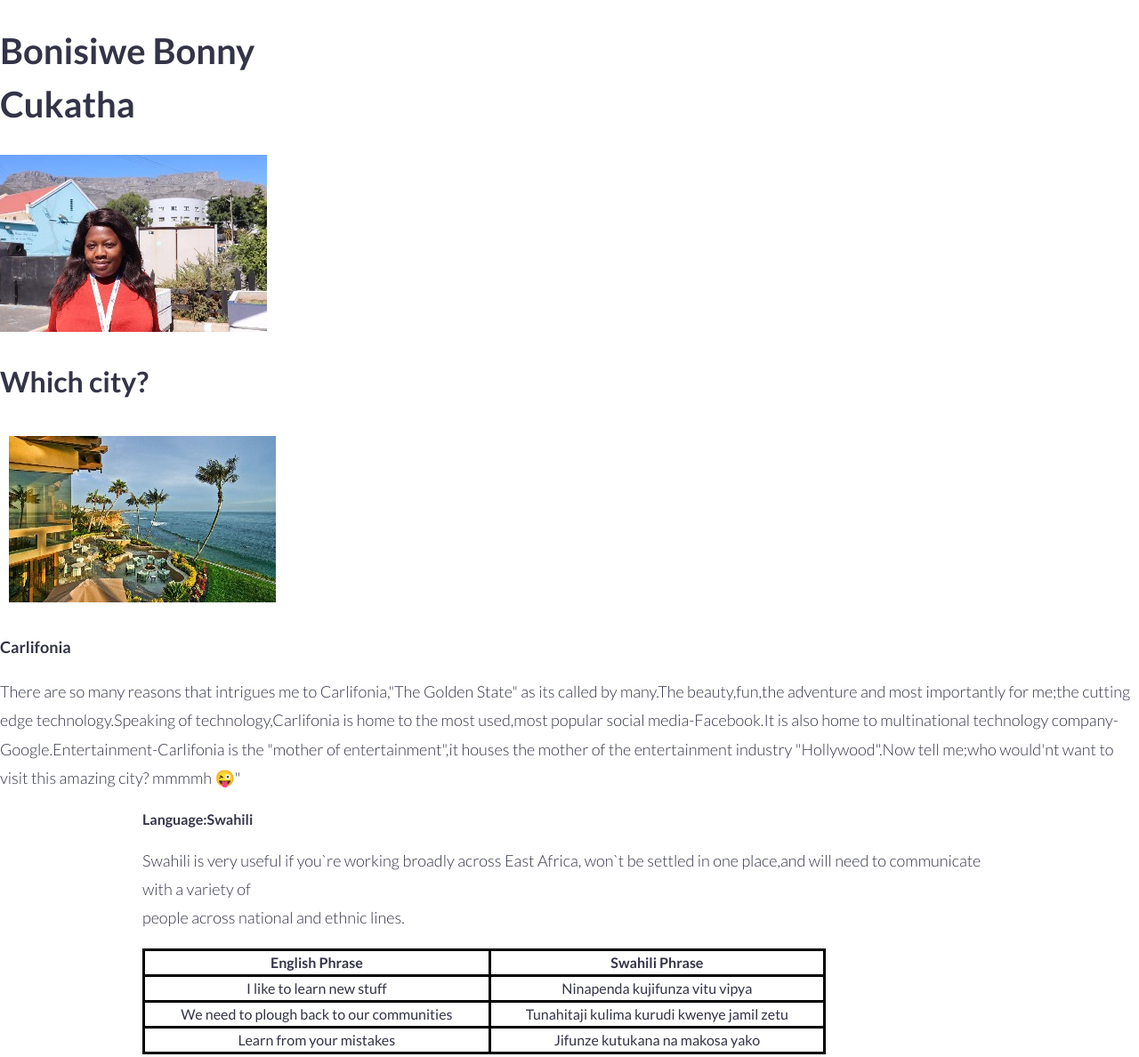
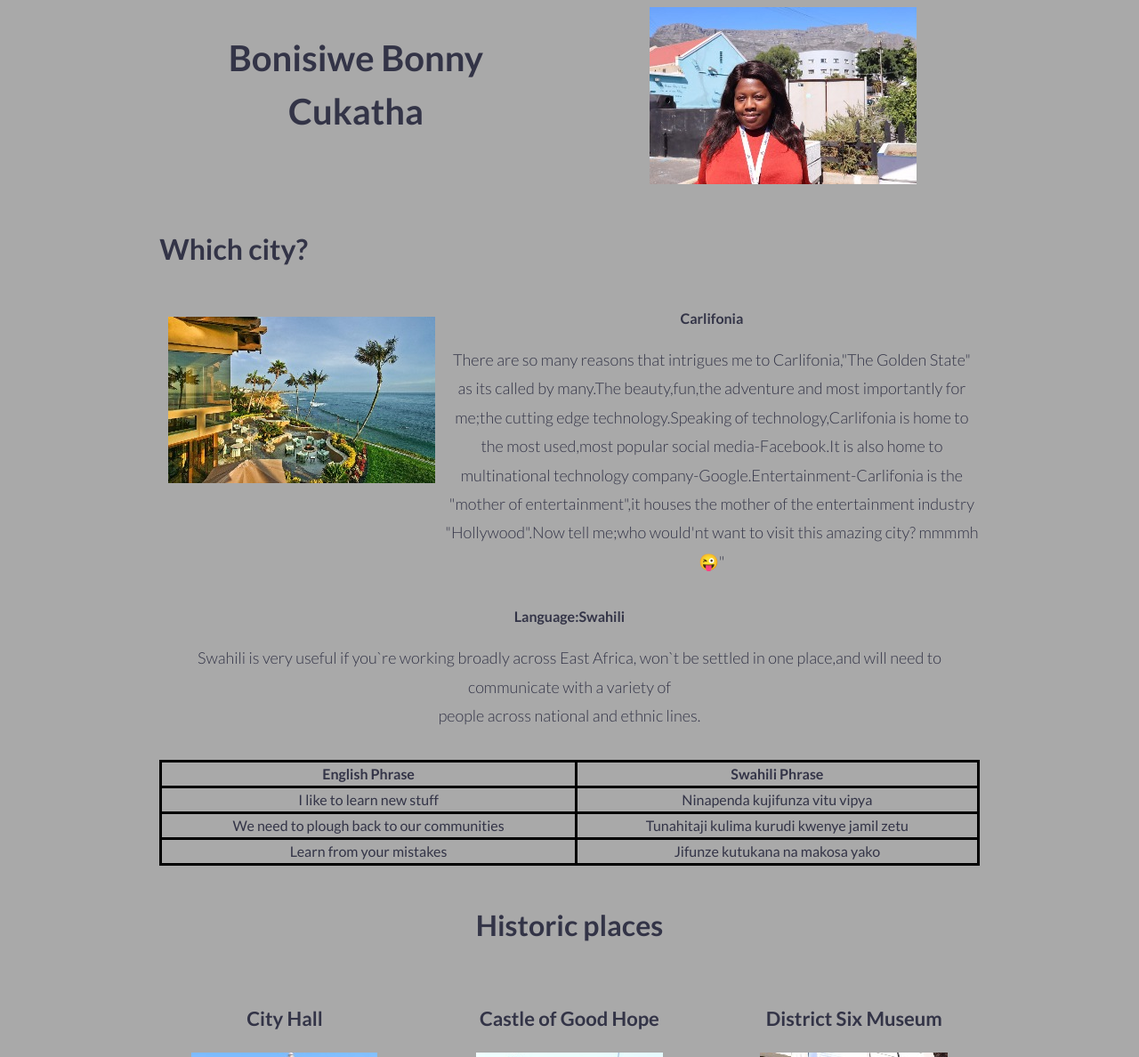
Before and after one commit to bonisiweinnocent/basic_website1, a plain HTML site: page my-webpage-grid.html in a window 1280 px wide. Shown: the top 1188 px of the page at 89% size. Drawn offline with Linux system fonts and the light colour scheme.

Commit message:
new file

```diff
--- a/my-webpage-grid.html
+++ b/my-webpage-grid.html
@@ -10,58 +10,69 @@
 </head>
 
 <body>
-    <div class="col 6">
-        <div class="row profile">
+    <div class="container">
+        <div class="row">
+            <div class="col-6">
                 <h1>Bonisiwe Bonny<br>
                     Cukatha</h1>
             </div>
-        <div class="col 6">
-            <div class="image">
+            <div class="col-6">
                 <img src="table1.jpg">
+
             </div>
         </div>
-        </div>
-        </section>
         <!--end of header-->
         <!--start of city section-->
+        <div class="row">
             <div class="col 12">
-            <div class="city">
-                <!-- <div class="wich"> -->
                 <h2>
                     Which city?
                 </h2>
-                <!-- </div> -->
-                <div class="picture">
+            </div>
+        </div>
+        <div class="row">
+            <div class="col-4">
                 <img src="califor.jpg" alt="cityOfCarlifonia" style="padding: 10px;">
             </div>
-                <p>
+            <div class="col-8">
                 <b>Carlifonia</b><br>
-                <div class="city" style="margin-top: 0px;">
-                    <p>There are so many reasons that intrigues me to Carlifonia,"The Golden State" as its called by
+                <p>There are so many reasons that intrigues me to Carlifonia,"The Golden State" as its
+                    called by
                     many.The beauty,fun,the adventure and most importantly for me;the cutting edge
                     technology.Speaking
-                        of technology,Carlifonia is home to the most used,most popular social media-Facebook.It is also
+                    of technology,Carlifonia is home to the most used,most popular social
+                    media-Facebook.It
+                    is
+                    also
                     home
-                        to multinational technology company-Google.Entertainment-Carlifonia is the "mother of
-                        entertainment",it houses the mother of the entertainment industry "Hollywood".Now tell me;who
+                    to multinational technology company-Google.Entertainment-Carlifonia is the "mother
+                    of
+                    entertainment",it houses the mother of the entertainment industry "Hollywood".Now
+                    tell
+                    me;who
                     would'nt want to visit this amazing city? mmmmh &#128540;"
                 </p>
-                    </p>
-
-                </div>
             </div>
 
         </div>
+
+
+
         <!--end of city section-->
         </section>
         <!--foreign language section-->
-        <div class="container">
-            <div class="language">
+        <div class="row">
+            <div class="col-12">
                 <b>Language:Swahili</b>
-                <p>Swahili is very useful if you`re working broadly across East Africa, won`t be settled in one
+                <p>Swahili is very useful if you`re working broadly across East Africa, won`t be settled
+                    in
+                    one
                     place,and
-                    will need to communicate with a variety of<br> people across national and ethnic lines.</p>
-                <div class="table">
+                    will need to communicate with a variety of<br> people across national and ethnic
+                    lines.
+                </p>
+            </div>
+            <div class="col-12">
                 <table>
                     <tr>
                         <th>English Phrase</th>
@@ -83,18 +94,21 @@
             </div>
         </div>
         <!--end of foreign language section-->
-            </section>
+        <!--historical places-->
+        <div class="row">
+            <div class="col-12">
+                <h2>Historic places </h2>
+            </div>
 
-
-            <!--historical places-->
-            <h2>Historic places </h2>
-            <div class="main">
-                <div class="two one">
+            <div class="col-4">
                 <h3> City Hall</h3>
                 <img src="cityHall.jpg" alt="City hall">
-                    <p>The building was designed as the result of a public competition, the winning architects being
-                        Messrs Harry Austin Reid and Frederick George Green, with the contractors being Messrs T.
-                        Howard and F. G. Scott. Much of the building material, including fixtures and fittings was
+                <p>The building was designed as the result of a public competition, the winning architects
+                    being
+                    Messrs Harry Austin Reid and Frederick George Green, with the contractors being Messrs
+                    T.
+                    Howard and F. G. Scott. Much of the building material, including fixtures and fittings
+                    was
                     imported from Europe.<br>
                     On February 11, 1990, only hours after his release from prison, Nelson Mandela made his
                     first public speech from the balcony of Cape Town City Hall.<br>
@@ -103,37 +117,42 @@
 
             </div>
 
-                <div class="two one1">
+            <div class="col-4">
                 <h3> Castle of Good Hope</h3>
                 <img src="castle1.jpg" alt="Castle of Good Hope">
                 <p>During the Second Boer War (1899–1902), part of the castle was used as a prison, and the
                     former cells remain to this day.<br>
-                        It is considered the best preserved example of a 17th century architectural structure in the
+                    It is considered the best preserved example of a 17th century architectural structure in
+                    the
                     entire world.<br>
                     The Castle of Good Hope is the oldest existing colonial building in South Africa.</p>
-
             </div>
 
-                <div class="two one">
+            <div class="col-4">
                 <h3>District Six Museum</h3>
                 <img src="museum1.jpg" alt="District 6">
                 <p>Visitors learn about this once colourful hub for musicians, artists, and ‘good’ and ‘bad’
                     gangsters, that faced a 20-year long period of demolition and forced removals during the
                     apartheid era.</br>
-                        Prior to its current purpose, it was a wine shop until the Methodists took it over in 1883
+                    Prior to its current purpose, it was a wine shop until the Methodists took it over in
+                    1883
                     and founded the Buitenkamp Methodist Mission Church.</br>
-                        Currently, the museum serves as a remembrance of the once lively multi-racial area that was
+                    Currently, the museum serves as a remembrance of the once lively multi-racial area that
+                    was
                     forcefully removed during apartheid in the 1960s and 1970s.</p>
             </div>
         </div>
+
+
         <!--end of historical places -->
 
         <!--this is a footer-->
-            <div class="footer">
+        <div class="row">
+            <div class="col-12">
                 <p><i>2021 &#169 CopyrightsReserved @B.Cukatha</i></p>
             </div>
-
-            </section>
+        </div>
+    </div>
 </body>
 
 </html>
--- a/simple-grid.css
+++ b/simple-grid.css
@@ -16,6 +16,7 @@ body {
   left: 0;
   top: 0;
   font-size: 100%;
+ background-color: darkgray;
 }
 
 /* ROOT FONT STYLES */
@@ -95,7 +96,7 @@ table,th,td,tr{
   border-collapse: collapse;
 }
  table{
-     width: 80%;
+     width: 100%;
  }
 /* ==== GRID SYSTEM ==== */
 
@@ -248,6 +249,9 @@ table,th,td,tr{
     display: block;
   }
 }
+.row{
+  text-align: center;
+}
 
 @media only screen and (min-width: 60em) { /* 960px */
   .container {
--- a/style.css
+++ b/style.css
@@ -94,8 +94,4 @@ table,th,td,tr{
     height: auto;
     padding: 10px;
 }
-
-}
- @media screen and (min-width:992px) {
-
  }
```
Also changed, not shown: index.html (added). Lines whose indentation alone changed are shown as unchanged.
